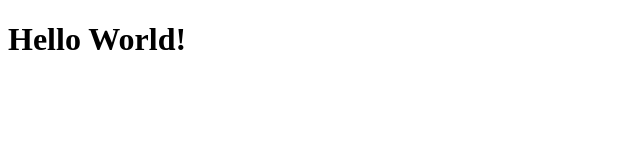
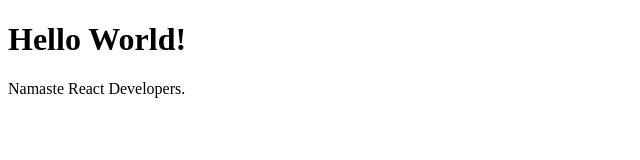
Before and after one commit to shivssm/NamasteReact, a plain HTML site: page Chapter1/reactjs.html in a window 1280 px wide. Shown: the whole page, without its empty margins (0-640 px from the left). Drawn offline with nearby package versions, Linux system fonts and the light colour scheme.

Commit message:
Nested React Elements

```diff
--- a/Chapter1/reactjs.html
+++ b/Chapter1/reactjs.html
@@ -14,11 +14,12 @@
 
     <script>
         const heading = React.createElement("h1", {id: "title"}, "Hello World!");
-        // const paragraph = React.createElement("p",{}, "Namaste React")
+        const paragraph = React.createElement("p",{id: "paragraph"}, "Namaste React Developers.");
+        const container = React.createElement("div", {id: "container"}, [heading, paragraph])
 
         const root = ReactDOM.createRoot(document.getElementById("root"));
 
-        root.render(heading);
+        root.render(container);
 
     </script>
 
```
